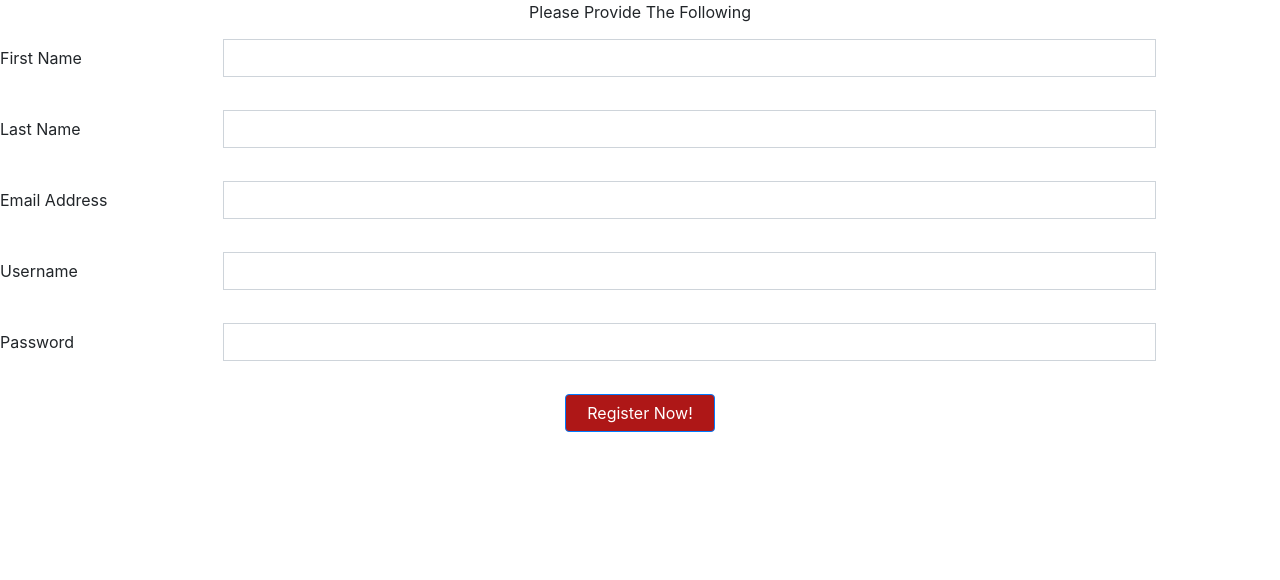
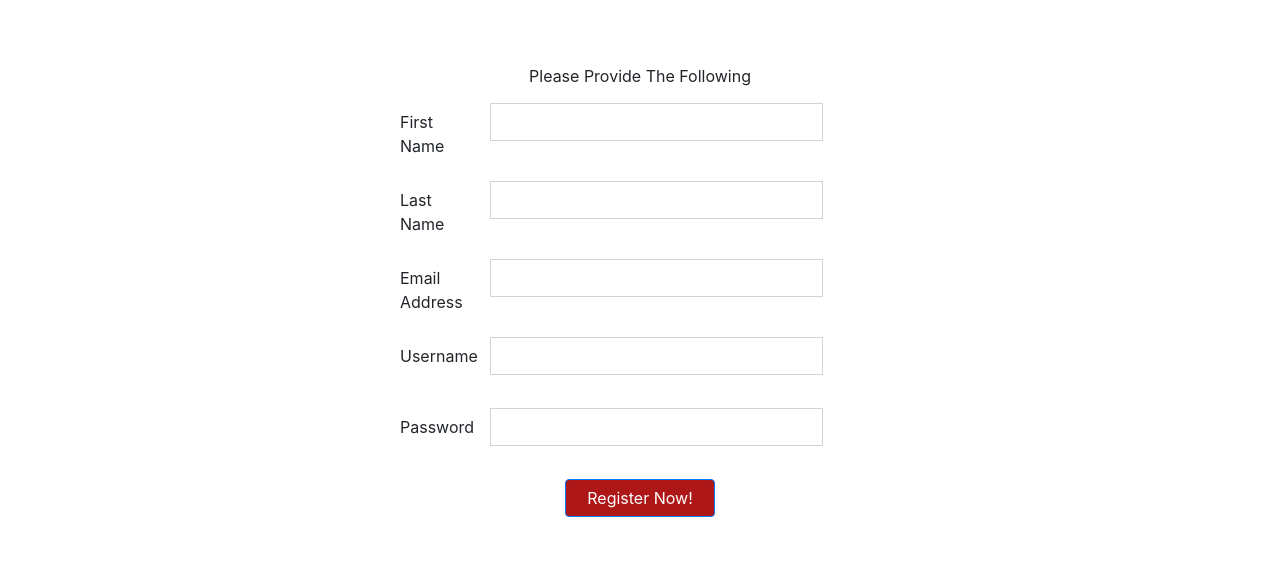
Before and after one commit to FablihaHossain/tahiya_click, a Flask app: page /register in a window 1280 px wide. Shown: the part 55-635 px from the top of the page. Run offline with Flask 2, Linux system fonts and the light colour scheme; some libraries are stand-ins or nearby versions.

Commit message:
small updates to the stylesheet for registration page

```diff
--- a/application/static/stylesheet.css
+++ b/application/static/stylesheet.css
@@ -37,7 +37,7 @@
 
 .jumbotron{
 	background-color: transparent;
-	padding:4rem 25rem;
+	padding:4rem 33rem;
 	height:auto;
 }
 
@@ -69,3 +69,10 @@
     padding-right: 30px;
     padding-left: 20px;
 }
+
+.jumbotron-register{
+	background-color: transparent;
+	padding:4rem 25rem;
+	height:auto;
+	font-size: 1rem;
+}
```
